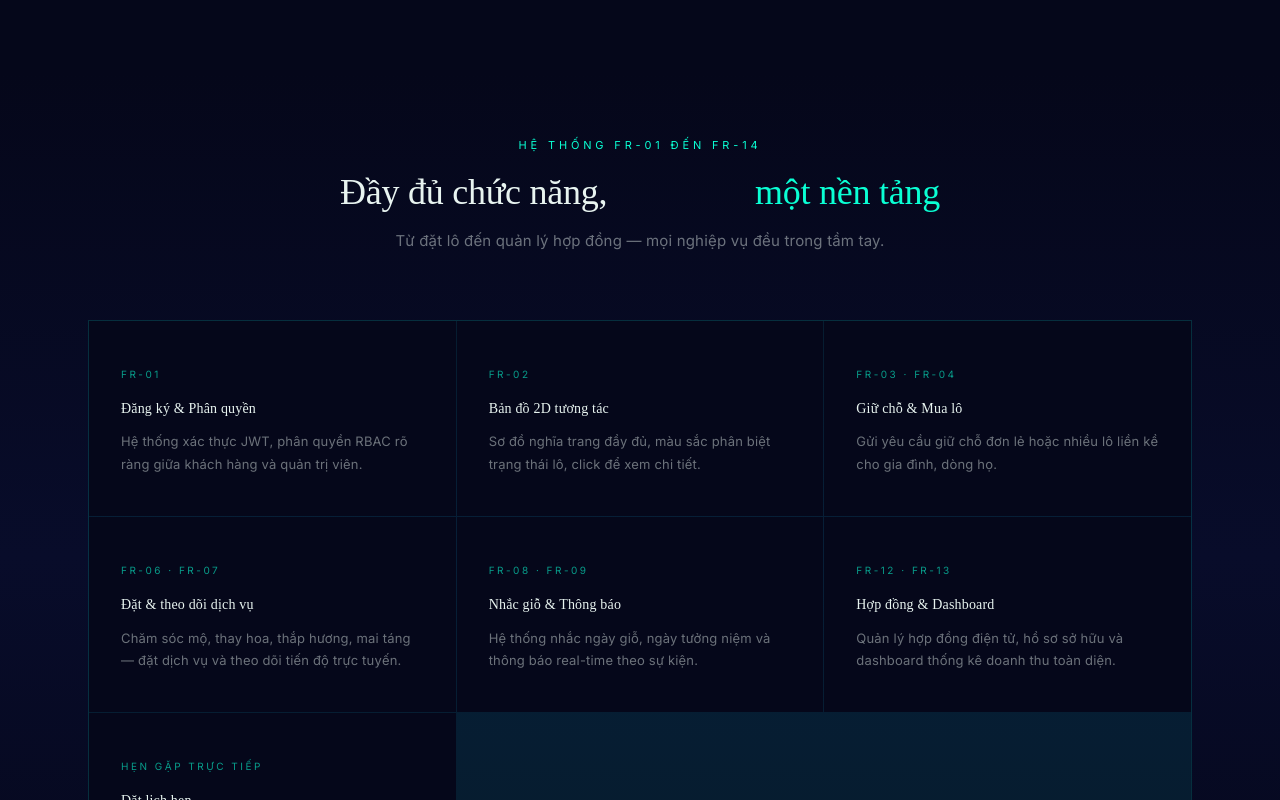
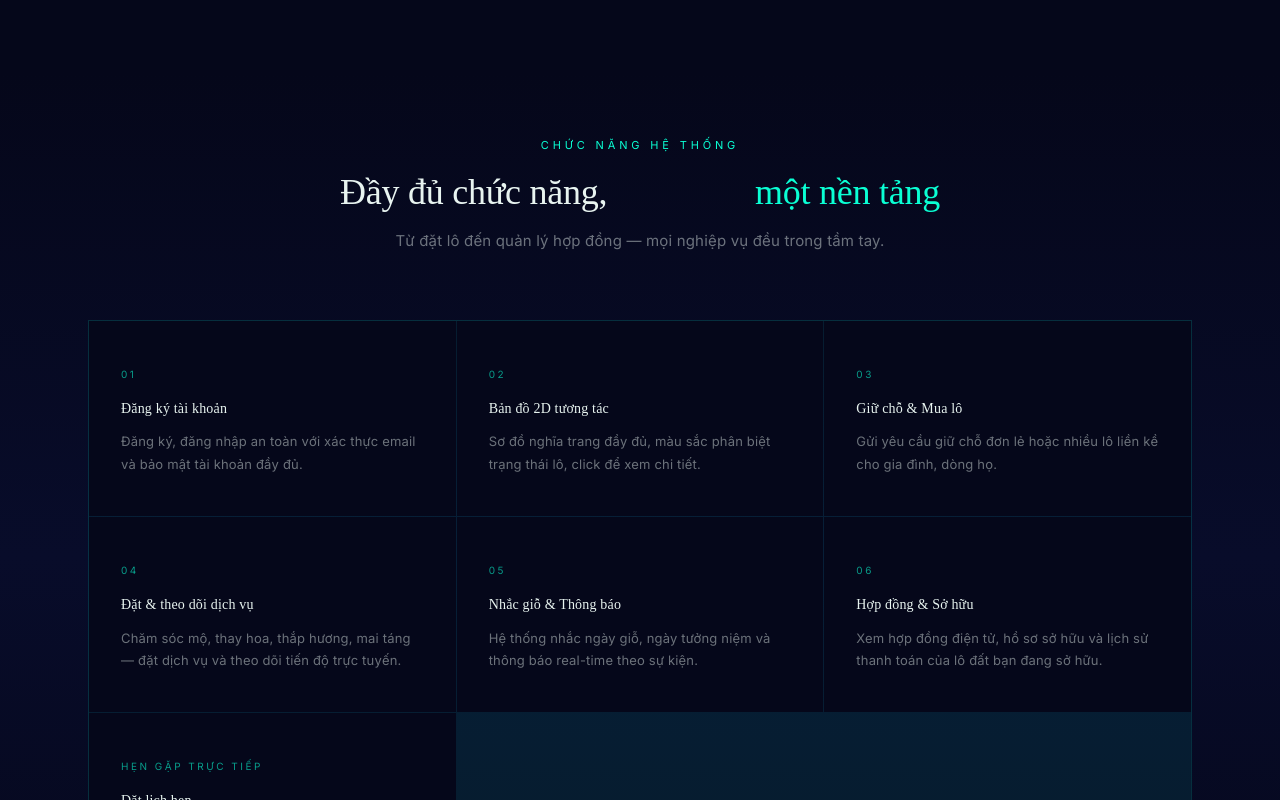
Before and after one commit to torusama/SE_PRO, a React (Vite) app in the folder frontend/: page / in a window 1280 px wide. Shown: the part 1620-2420 px from the top of the page. Built offline with nearby package versions, Linux system fonts and the light colour scheme; no server answers; a web font is replaced by a local one.

Commit message:
Chinh trang home, bỏ các chữ Fr, nối vào backend và frontend khác các chức năng đã code

```diff
--- a/frontend/src/pages/customer/home/HomePage.tsx
+++ b/frontend/src/pages/customer/home/HomePage.tsx
@@ -7,7 +7,6 @@ import './HomePage.css'
 export default function HomePage() {
   const navigate = useNavigate()
   const user = useAuthStore((s) => s.user)
-  const role = useAuthStore((s) => s.role)
   const logout = useAuthStore((s) => s.logout)
   const [menuOpen, setMenuOpen] = useState(false)
 
@@ -133,9 +132,6 @@ export default function HomePage() {
           <li>
             <a href="#ai">AI Tư vấn</a>
           </li>
-          <li>
-            <a href="#admin">Quản trị</a>
-          </li>
         </ul>
         {user ? (
           <div style={{ position: 'relative' }}>
@@ -170,17 +166,6 @@ export default function HomePage() {
                 >
                   Hồ sơ của tôi
                 </button>
-                {role === 'admin' && (
-                  <button
-                    onClick={() => {
-                      setMenuOpen(false)
-                      navigate(ROUTES.ADMIN_DASHBOARD)
-                    }}
-                    style={{ display: 'block', width: '100%', textAlign: 'left', padding: '10px 14px', fontSize: '12px', color: 'var(--muted)', background: 'none', border: 'none', cursor: 'pointer' }}
-                  >
-                    Trang quản trị
-                  </button>
-                )}
                 <button
                   onClick={handleLogout}
                   style={{ display: 'block', width: '100%', textAlign: 'left', padding: '10px 14px', fontSize: '12px', color: '#ff6b6b', background: 'none', border: 'none', cursor: 'pointer' }}
@@ -406,7 +391,7 @@ export default function HomePage() {
               <div className="stat-label">Chức năng hệ thống</div>
             </div>
             <div className="stat-card">
-              <div className="stat-num">FR-14</div>
+              <div className="stat-num">24/7</div>
               <div className="stat-label">AI Concierge Agent</div>
             </div>
             <div className="stat-card">
@@ -421,7 +406,7 @@ export default function HomePage() {
       <section id="map" className="home-section">
         <div className="map-section">
           <div>
-            <p className="section-eyebrow">FR-02 · Bản đồ nghĩa trang</p>
+            <p className="section-eyebrow">Bản đồ nghĩa trang</p>
             <h2 className="section-title">
               Bản đồ <em>2D tương tác</em>
             </h2>
@@ -636,7 +621,7 @@ export default function HomePage() {
       <div className="wide-bg" id="features">
         <section className="home-section" style={{ paddingTop: '60px', paddingBottom: '60px' }}>
           <p className="section-eyebrow" style={{ textAlign: 'center' }}>
-            Hệ thống FR-01 đến FR-14
+            Chức năng hệ thống
           </p>
           <h2 className="section-title" style={{ textAlign: 'center', maxWidth: '600px', margin: '0 auto 12px' }}>
             Đầy đủ chức năng, <em>một nền tảng</em>
@@ -647,34 +632,79 @@ export default function HomePage() {
 
           <div className="features-grid">
             <div className="feature-card">
-              <div className="feature-num">FR-01</div>
-              <div className="feature-name">Đăng ký & Phân quyền</div>
-              <div className="feature-desc">Hệ thống xác thực JWT, phân quyền RBAC rõ ràng giữa khách hàng và quản trị viên.</div>
+              <div className="feature-num">01</div>
+              <div className="feature-name">Đăng ký tài khoản</div>
+              <div className="feature-desc">Đăng ký, đăng nhập an toàn với xác thực email và bảo mật tài khoản đầy đủ.</div>
             </div>
-            <div className="feature-card">
-              <div className="feature-num">FR-02</div>
+            <div
+              className="feature-card"
+              role="button"
+              tabIndex={0}
+              onClick={() => navigate(ROUTES.MAP)}
+              onKeyDown={(e) => {
+                if (e.key === "Enter" || e.key === " ") navigate(ROUTES.MAP)
+              }}
+              style={{ cursor: 'pointer' }}
+            >
+              <div className="feature-num">02</div>
               <div className="feature-name">Bản đồ 2D tương tác</div>
               <div className="feature-desc">Sơ đồ nghĩa trang đầy đủ, màu sắc phân biệt trạng thái lô, click để xem chi tiết.</div>
             </div>
-            <div className="feature-card">
-              <div className="feature-num">FR-03 · FR-04</div>
+            <div
+              className="feature-card"
+              role="button"
+              tabIndex={0}
+              onClick={() => navigate(ROUTES.MAP)}
+              onKeyDown={(e) => {
+                if (e.key === "Enter" || e.key === " ") navigate(ROUTES.MAP)
+              }}
+              style={{ cursor: 'pointer' }}
+            >
+              <div className="feature-num">03</div>
               <div className="feature-name">Giữ chỗ & Mua lô</div>
               <div className="feature-desc">Gửi yêu cầu giữ chỗ đơn lẻ hoặc nhiều lô liền kề cho gia đình, dòng họ.</div>
             </div>
-            <div className="feature-card">
-              <div className="feature-num">FR-06 · FR-07</div>
+            <div
+              className="feature-card"
+              role="button"
+              tabIndex={0}
+              onClick={() => navigate(ROUTES.SERVICES)}
+              onKeyDown={(e) => {
+                if (e.key === "Enter" || e.key === " ") navigate(ROUTES.SERVICES)
+              }}
+              style={{ cursor: 'pointer' }}
+            >
+              <div className="feature-num">04</div>
               <div className="feature-name">Đặt & theo dõi dịch vụ</div>
               <div className="feature-desc">Chăm sóc mộ, thay hoa, thắp hương, mai táng — đặt dịch vụ và theo dõi tiến độ trực tuyến.</div>
             </div>
-            <div className="feature-card">
-              <div className="feature-num">FR-08 · FR-09</div>
+            <div
+              className="feature-card"
+              role="button"
+              tabIndex={0}
+              onClick={() => navigate(ROUTES.NOTIFICATION)}
+              onKeyDown={(e) => {
+                if (e.key === "Enter" || e.key === " ") navigate(ROUTES.NOTIFICATION)
+              }}
+              style={{ cursor: 'pointer' }}
+            >
+              <div className="feature-num">05</div>
               <div className="feature-name">Nhắc giỗ & Thông báo</div>
               <div className="feature-desc">Hệ thống nhắc ngày giỗ, ngày tưởng niệm và thông báo real-time theo sự kiện.</div>
             </div>
-            <div className="feature-card">
-              <div className="feature-num">FR-12 · FR-13</div>
-              <div className="feature-name">Hợp đồng & Dashboard</div>
-              <div className="feature-desc">Quản lý hợp đồng điện tử, hồ sơ sở hữu và dashboard thống kê doanh thu toàn diện.</div>
+            <div
+              className="feature-card"
+              role="button"
+              tabIndex={0}
+              onClick={() => navigate(ROUTES.MY_LOTS)}
+              onKeyDown={(e) => {
+                if (e.key === "Enter" || e.key === " ") navigate(ROUTES.MY_LOTS)
+              }}
+              style={{ cursor: 'pointer' }}
+            >
+              <div className="feature-num">06</div>
+              <div className="feature-name">Hợp đồng & Sở hữu</div>
+              <div className="feature-desc">Xem hợp đồng điện tử, hồ sơ sở hữu và lịch sử thanh toán của lô đất bạn đang sở hữu.</div>
             </div>
             <div className="feature-card feature-card-action">
               <div className="feature-num">HẸN GẶP TRỰC TIẾP</div>
@@ -696,7 +726,7 @@ export default function HomePage() {
       <section id="ai" className="home-section">
         <div className="ai-section">
           <div>
-            <p className="section-eyebrow">FR-14 · AI Cemetery Concierge</p>
+            <p className="section-eyebrow">AI Cemetery Concierge</p>
             <h2 className="section-title">
               Trợ lý tư vấn <em>thông minh</em>
             </h2>
```
